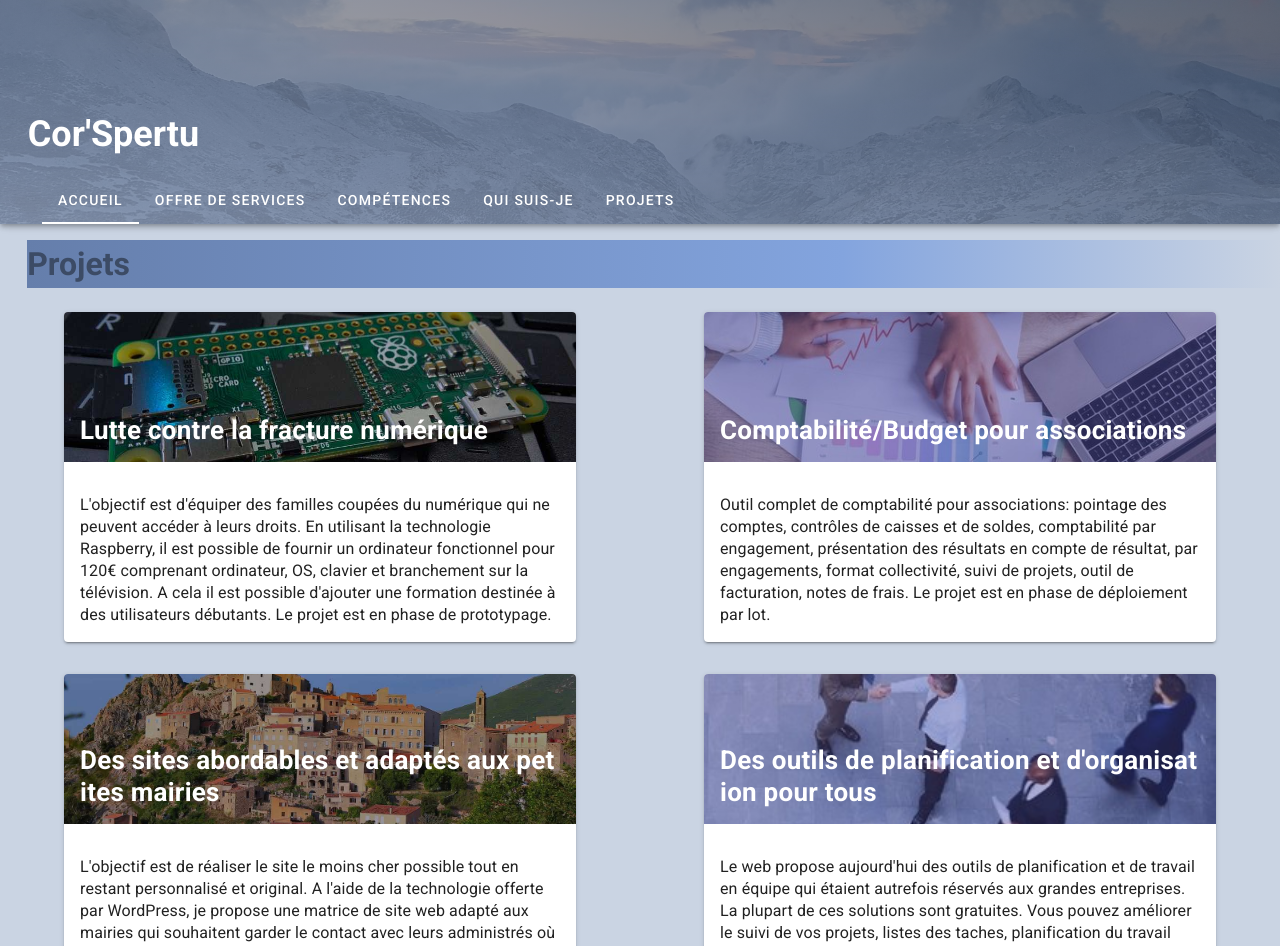
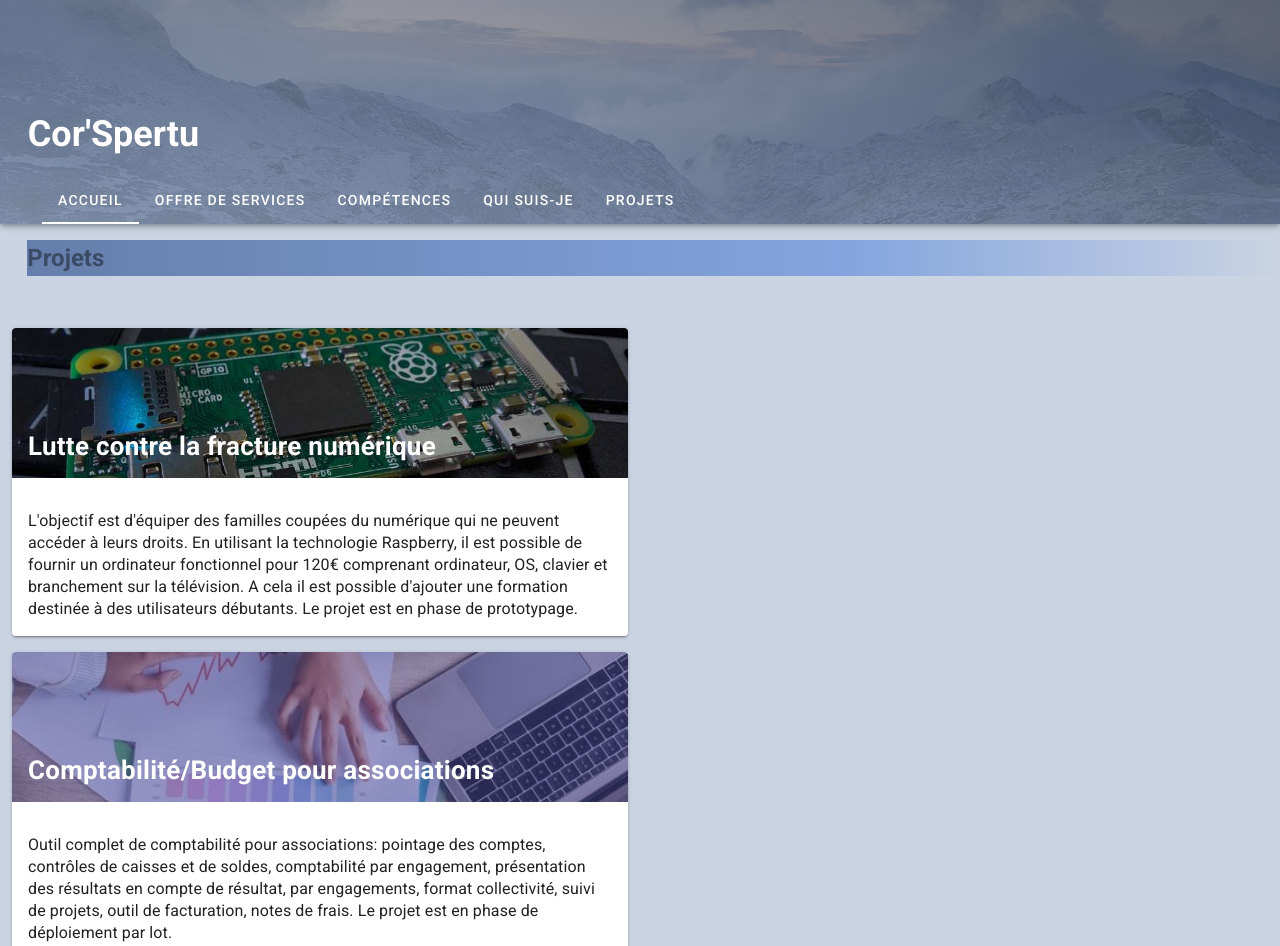
Before and after one commit to Corspertu/corspertu, a Vue app in the folder front/: page /projects in a window 1280 px wide. Shown: the top 946 px of the page. Built offline with nearby package versions, Linux system fonts and the light colour scheme.

Commit message:
bug fix responsive

```diff
--- a/front/src/App.vue
+++ b/front/src/App.vue
@@ -88,6 +88,8 @@
                 </v-tab>
               </v-tabs>
             </template>
+
+
           </v-app-bar>
         </v-row>
         <!-- menu middle size and less //-->
@@ -101,7 +103,7 @@
           <v-btn text>
             <v-icon> mdi-phone-outgoing-outline</v-icon>
             <a
-              href="tel:0033620590294"
+              href="tel:+33620590294)"
               target="_blank"
               style="text-decoration: none; color: white"
             ></a>
--- a/front/src/views/Home.vue
+++ b/front/src/views/Home.vue
@@ -39,7 +39,7 @@
       >
         <v-card :color="item.color" dark>
           <v-img height="75px" :src="item.picture">
-            <v-card-title class="text-h5">
+            <v-card-title class="text-h5" style="word-break: break-word">
               {{ item.title }}
             </v-card-title>
           </v-img>
@@ -139,10 +139,12 @@ h2,
 }
 
 .timelinePrestations{
-  margin-left:20%;
-  margin-right:20%;
+  margin-left:10%;
+  margin-right:10%;
 }
 
-
+.content{
+  word-break: normal;
+}
 
 </style>
--- a/front/src/views/Projects.vue
+++ b/front/src/views/Projects.vue
@@ -1,66 +1,20 @@
 <template>
-  <div class="projectsPage">
+  <section class="projectsPage">
    <div class="banner"><h1>Projets</h1></div>
     <div class="flexProject">
-        <v-card id="contactCard" class="mx-auto" width="40%">
+    <v-col xs="12" sm="12" md="12" lg="6" xl="6">
+      <div v-for="(item, i) in items"
+        :key="i">
+
+      <v-card id="contactCard" class="mx-auto" >
         <v-img
           class="white--text align-end"
           height="150px"
-          src="../assets/raspberry.jpg"
-        >
-          <v-card-title
-            ><div class="titleCard">Lutte contre la fracture numérique</div>
-          </v-card-title>
-        </v-img>
-
-        <v-card-text
-          class="text--primary"
-          style="font-size: 1em; margin-top: 1em"
-        >
-          <div>
-            L'objectif est d'équiper des familles coupées du numérique qui ne
-            peuvent accéder à leurs droits. En utilisant la technologie
-            Raspberry, il est possible de fournir un ordinateur fonctionnel pour
-            120€ comprenant ordinateur, OS, clavier et branchement sur la
-            télévision. A cela il est possible d'ajouter une formation destinée
-            à des utilisateurs débutants. Le projet est en phase de prototypage.
-          </div>
-        </v-card-text>
-      </v-card>
-      <v-card id="contactCard" class="mx-auto" max-width="40%" min-width="40%">
-        <v-img
-          class="white--text align-end"
-          height="150px"
-          src="../assets/budget.jpg"
-        >
-          <v-card-title
-            ><div class="titleCard">Comptabilité/Budget pour associations</div>
-          </v-card-title>
-        </v-img>
-
-        <v-card-text
-          class="text--primary"
-          style="font-size: 1em; margin-top: 1em"
-        >
-          <div>
-            Outil complet de comptabilité pour associations: pointage des
-            comptes, contrôles de caisses et de soldes, comptabilité par
-            engagement, présentation des résultats en compte de résultat, par
-            engagements, format collectivité, suivi de projets, outil de
-            facturation, notes de frais. Le projet est en phase de déploiement
-            par lot.
-          </div>
-        </v-card-text>
-      </v-card>
-      <v-card id="contactCard" class="mx-auto" max-width="40%" min-width="40%">
-        <v-img
-          class="white--text align-end"
-          height="150px"
-          src="../assets/villageCorse.jpg"
+          :src="item.picture"
         >
           <v-card-title
             ><div class="titleCard">
-              Des sites abordables et adaptés aux petites mairies
+              {{item.title}}
             </div>
           </v-card-title>
         </v-img>
@@ -70,50 +24,46 @@
           style="font-size: 1em; margin-top: 1em"
         >
           <div>
-            L'objectif est de réaliser le site le moins cher possible tout en
-            restant personnalisé et original. A l'aide de la technologie offerte
-            par WordPress, je propose une matrice de site web adapté aux mairies
-            qui souhaitent garder le contact avec leurs administrés où qu'ils
-            soient. Le site dispose en plus des rubriques habituelles un flux
-            d'actualité que même un non-programmeur peut animer.
+            {{item.text}}
           </div>
         </v-card-text>
       </v-card>
-      <v-card id="contactCard" class="mx-auto" max-width="40%" min-width="40%">
-        <v-img
-          class="white--text align-end"
-          height="150px"
-          src="../assets/placebusiness.jpg"
-        >
-          <v-card-title
-            ><div class="titleCard">
-              Des outils de planification et d'organisation pour tous
-            </div>
-          </v-card-title>
-        </v-img>
+      </div>
+      </v-col>
 
-        <v-card-text
-          class="text--primary"
-          style="font-size: 1em; margin-top: 1em"
-        >
-          <div>
-            Le web propose aujourd'hui des outils de planification et de travail
-            en équipe qui étaient autrefois réservés aux grandes entreprises. La
-            plupart de ces solutions sont gratuites. Vous pouvez améliorer le
-            suivi de vos projets, listes des taches, planification du travail
-            des équipes, gestion clients et partenaires... La solution à vos besoins existe.
-          </div>
-        </v-card-text>
-      </v-card>
-
-    </div>
   </div>
+  </section>
 </template>
 
 <script>
 export default {
   setup() {},
+  data: () => ({
+    items: [
+      {
+        title: "Lutte contre la fracture numérique",
+        picture: require("../assets/raspberry.jpg"),
+        text:"L'objectif est d'équiper des familles coupées du numérique qui ne peuvent accéder à leurs droits. En utilisant la technologie Raspberry, il est possible de fournir un ordinateur fonctionnel pour 120€ comprenant ordinateur, OS, clavier et branchement sur la télévision. A cela il est possible d'ajouter une formation destinée à des utilisateurs débutants. Le projet est en phase de prototypage.",
+      },
+      {
+        title: "Comptabilité/Budget pour associations",
+        picture: require("../assets/budget.jpg"),
+        text: "Outil complet de comptabilité pour associations: pointage des comptes, contrôles de caisses et de soldes, comptabilité par engagement, présentation des résultats en compte de résultat, par engagements, format collectivité, suivi de projets, outil de facturation, notes de frais. Le projet est en phase de déploiement par lot.",
+      },
+      {
+        title: "Des sites abordables et adaptés aux petites mairies",
+        picture: require("../assets/villageCorse.jpg"),
+        text:"L'objectif est de réaliser le site le moins cher possible tout en restant personnalisé et original. A l'aide de la technologie offerte par WordPress, je propose une matrice de site web adapté aux mairies qui souhaitent garder le contact avec leurs administrés où qu'ils soient. Le site dispose en plus des rubriques habituelles un flux d'actualité que même un non-programmeur peut animer.",
+      },
+      {
+        title: "Des outils de planification et d'organisation pour tous",
+        picture: require("../assets/placebusiness.jpg"),
+        text: "Le web propose aujourd'hui des outils de planification et de travail en équipe qui étaient autrefois réservés aux grandes entreprises. La plupart de ces solutions sont gratuites. Vous pouvez améliorer le suivi de vos projets, listes des taches, planification du travail des équipes, gestion clients et partenaires... La solution à vos besoins existe.",
+      }
+    ],
+  }),
 };
+
 </script>
 
 <style>
@@ -123,10 +73,19 @@ export default {
 }
 #contactCard {
   margin-bottom: 2em;
+
+  margin:1em;
+
 }
 
 
+.rows{
+  display: flex;
+  flex-direction: row;
+  flex-wrap:wrap;
 
+
+}
 
 
 .titleCard {
@@ -140,5 +99,7 @@ export default {
   flex-wrap:wrap;
 
 
+
+
 }
 </style>
```
